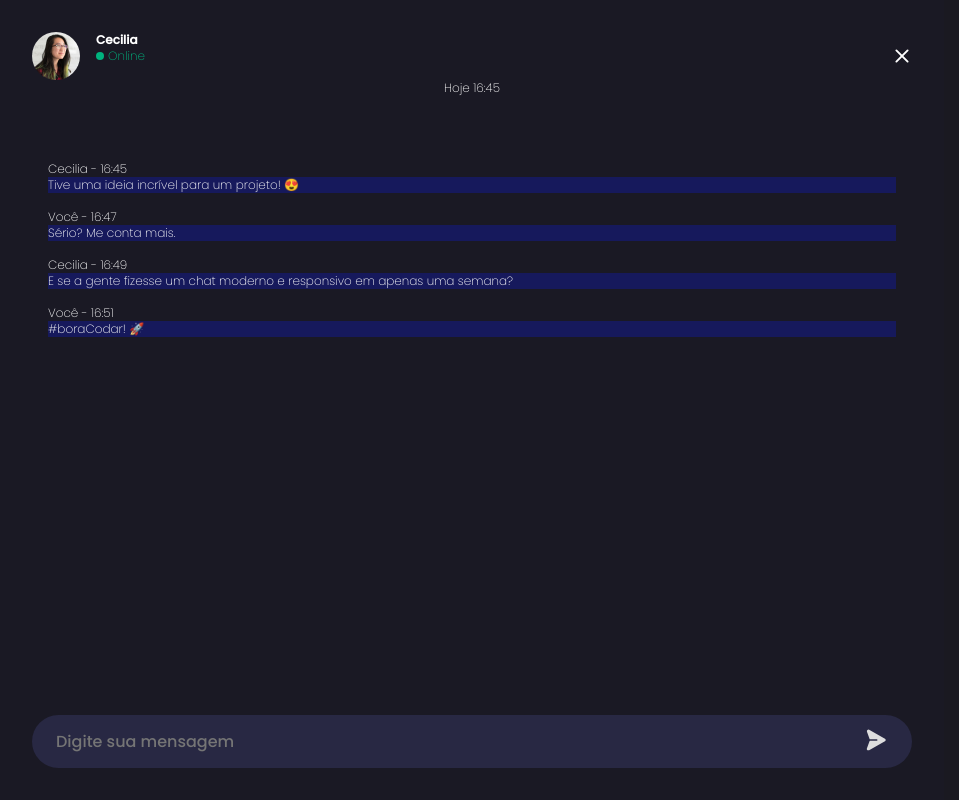
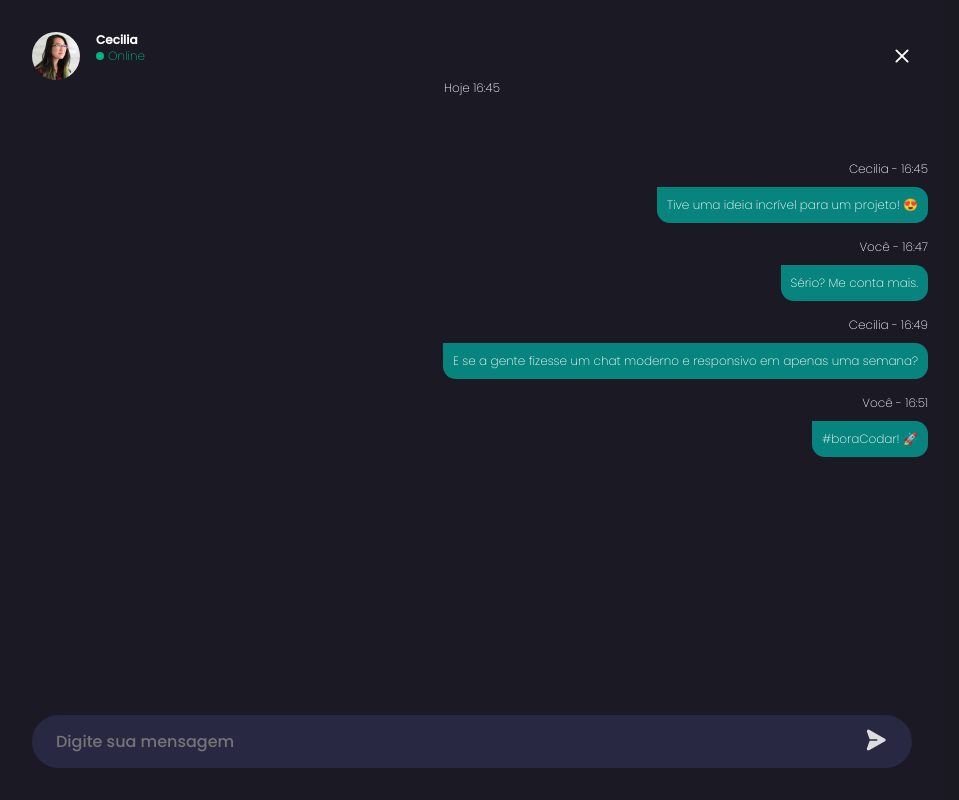
Before and after one commit to claytonfortunato/webChat-04, a React (Vite) app: page / in a window 1280 px wide. Shown: the whole page, without its empty margins (168-1127 px from the left). Built offline with nearby package versions, Linux system fonts and the light colour scheme.

Commit message:
feat: projeto finalizado

```diff
--- a/src/components/ChatMessage/styles.ts
+++ b/src/components/ChatMessage/styles.ts
@@ -1,9 +1,21 @@
-import styled from "styled-components";
+import styled, { css } from "styled-components";
+
+type BackProps = {
+  you: boolean;
+};
 
 export const Container = styled.div`
+  width: 100%;
+  display: flex;
+  flex-direction: column;
+  align-items: flex-end;
   margin: 1rem;
 `;
 
-export const Background = styled.div<{ you: boolean }>`
-  background-color: ${(props) => (props.you ? "#25cd89" : "#16195c")};
+export const Background = styled.div<BackProps>`
+  background-color: ${(props) =>
+    props ? "rgb(7, 132, 126)" : " rgb(99, 59, 188)"};
+  margin-top: 10px;
+  padding: 10px;
+  border-radius: 0 0.8rem 0.8rem 0.8rem;
 `;
```
